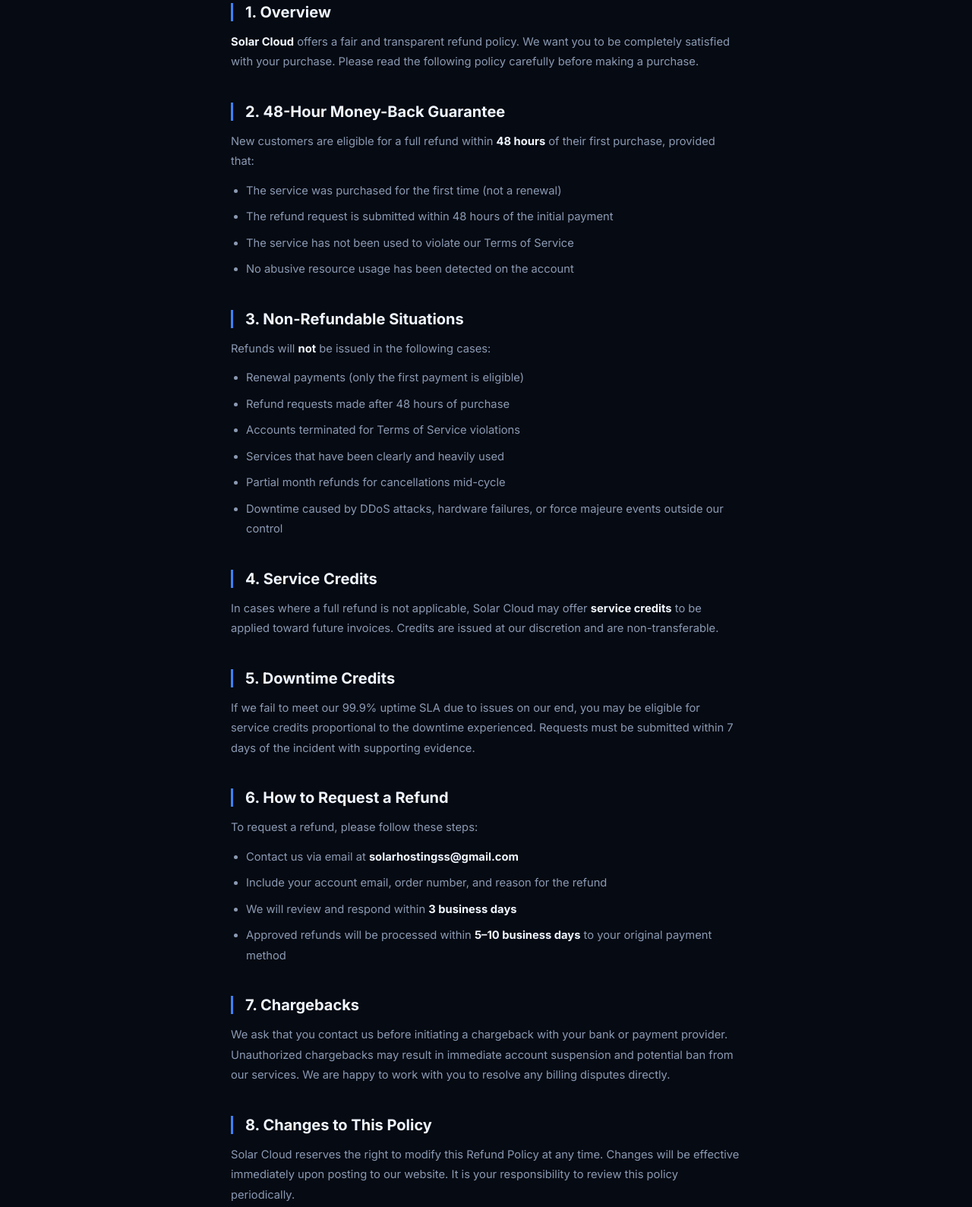
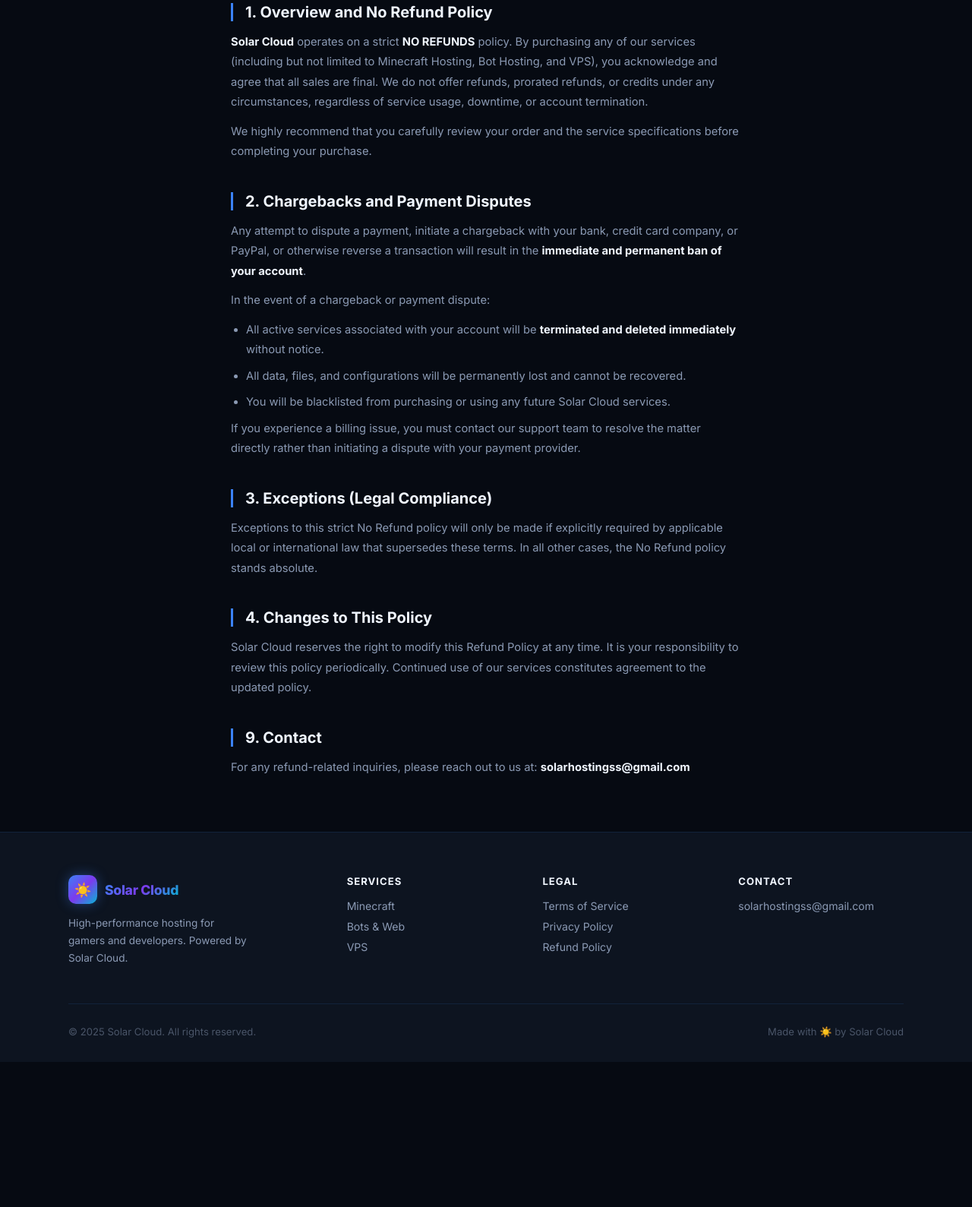
Before and after one commit to solarhostingss-source/solarcloud-web, a plain HTML site: page reembolsos.html in a window 1280 px wide. Shown: the part 357-1946 px from the top of the page at 76% size. After the commit the page ends 1755 px from the top, so only its background shows below. Drawn offline with Linux system fonts and the light colour scheme.

Commit message:
Update legal pages with strict refund and liability terms

```diff
--- a/reembolsos.html
+++ b/reembolsos.html
@@ -40,49 +40,25 @@
     <!-- ── CONTENT ────────────────────────────────────────────── -->
     <div class="legal-content">
 
-        <h2>1. Overview</h2>
-        <p><strong>Solar Cloud</strong> offers a fair and transparent refund policy. We want you to be completely satisfied with your purchase. Please read the following policy carefully before making a purchase.</p>
+        <h2>1. Overview and No Refund Policy</h2>
+        <p><strong>Solar Cloud</strong> operates on a strict <strong>NO REFUNDS</strong> policy. By purchasing any of our services (including but not limited to Minecraft Hosting, Bot Hosting, and VPS), you acknowledge and agree that all sales are final. We do not offer refunds, prorated refunds, or credits under any circumstances, regardless of service usage, downtime, or account termination.</p>
+        <p>We highly recommend that you carefully review your order and the service specifications before completing your purchase.</p>
 
-        <h2>2. 48-Hour Money-Back Guarantee</h2>
-        <p>New customers are eligible for a full refund within <strong>48 hours</strong> of their first purchase, provided that:</p>
+        <h2>2. Chargebacks and Payment Disputes</h2>
+        <p>Any attempt to dispute a payment, initiate a chargeback with your bank, credit card company, or PayPal, or otherwise reverse a transaction will result in the <strong>immediate and permanent ban of your account</strong>.</p>
+        <p>In the event of a chargeback or payment dispute:</p>
         <ul>
-            <li>The service was purchased for the first time (not a renewal)</li>
-            <li>The refund request is submitted within 48 hours of the initial payment</li>
-            <li>The service has not been used to violate our Terms of Service</li>
-            <li>No abusive resource usage has been detected on the account</li>
+            <li>All active services associated with your account will be <strong>terminated and deleted immediately</strong> without notice.</li>
+            <li>All data, files, and configurations will be permanently lost and cannot be recovered.</li>
+            <li>You will be blacklisted from purchasing or using any future Solar Cloud services.</li>
         </ul>
+        <p>If you experience a billing issue, you must contact our support team to resolve the matter directly rather than initiating a dispute with your payment provider.</p>
 
-        <h2>3. Non-Refundable Situations</h2>
-        <p>Refunds will <strong>not</strong> be issued in the following cases:</p>
-        <ul>
-            <li>Renewal payments (only the first payment is eligible)</li>
-            <li>Refund requests made after 48 hours of purchase</li>
-            <li>Accounts terminated for Terms of Service violations</li>
-            <li>Services that have been clearly and heavily used</li>
-            <li>Partial month refunds for cancellations mid-cycle</li>
-            <li>Downtime caused by DDoS attacks, hardware failures, or force majeure events outside our control</li>
-        </ul>
+        <h2>3. Exceptions (Legal Compliance)</h2>
+        <p>Exceptions to this strict No Refund policy will only be made if explicitly required by applicable local or international law that supersedes these terms. In all other cases, the No Refund policy stands absolute.</p>
 
-        <h2>4. Service Credits</h2>
-        <p>In cases where a full refund is not applicable, Solar Cloud may offer <strong>service credits</strong> to be applied toward future invoices. Credits are issued at our discretion and are non-transferable.</p>
-
-        <h2>5. Downtime Credits</h2>
-        <p>If we fail to meet our 99.9% uptime SLA due to issues on our end, you may be eligible for service credits proportional to the downtime experienced. Requests must be submitted within 7 days of the incident with supporting evidence.</p>
-
-        <h2>6. How to Request a Refund</h2>
-        <p>To request a refund, please follow these steps:</p>
-        <ul>
-            <li>Contact us via email at <strong>solarhostingss@gmail.com</strong></li>
-            <li>Include your account email, order number, and reason for the refund</li>
-            <li>We will review and respond within <strong>3 business days</strong></li>
-            <li>Approved refunds will be processed within <strong>5–10 business days</strong> to your original payment method</li>
-        </ul>
-
-        <h2>7. Chargebacks</h2>
-        <p>We ask that you contact us before initiating a chargeback with your bank or payment provider. Unauthorized chargebacks may result in immediate account suspension and potential ban from our services. We are happy to work with you to resolve any billing disputes directly.</p>
-
-        <h2>8. Changes to This Policy</h2>
-        <p>Solar Cloud reserves the right to modify this Refund Policy at any time. Changes will be effective immediately upon posting to our website. It is your responsibility to review this policy periodically.</p>
+        <h2>4. Changes to This Policy</h2>
+        <p>Solar Cloud reserves the right to modify this Refund Policy at any time. It is your responsibility to review this policy periodically. Continued use of our services constitutes agreement to the updated policy.</p>
 
         <h2>9. Contact</h2>
         <p>For any refund-related inquiries, please reach out to us at: <strong>solarhostingss@gmail.com</strong></p>
```
Also changed, not shown: terminos.html (+10 -10 lines).
